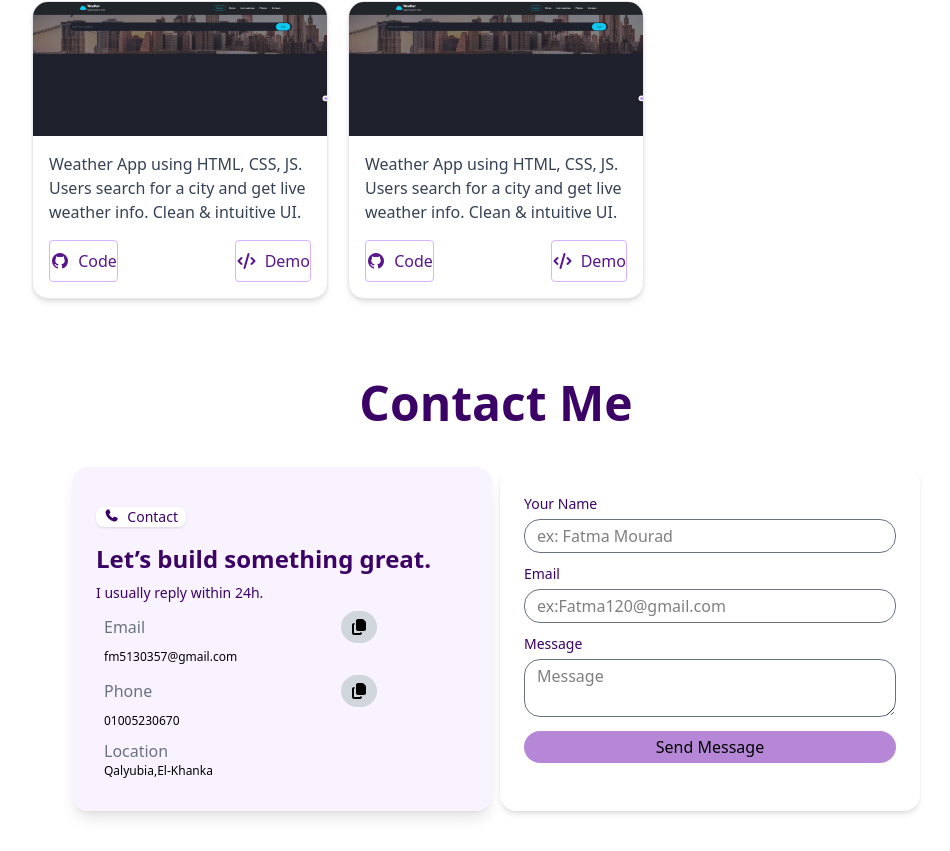
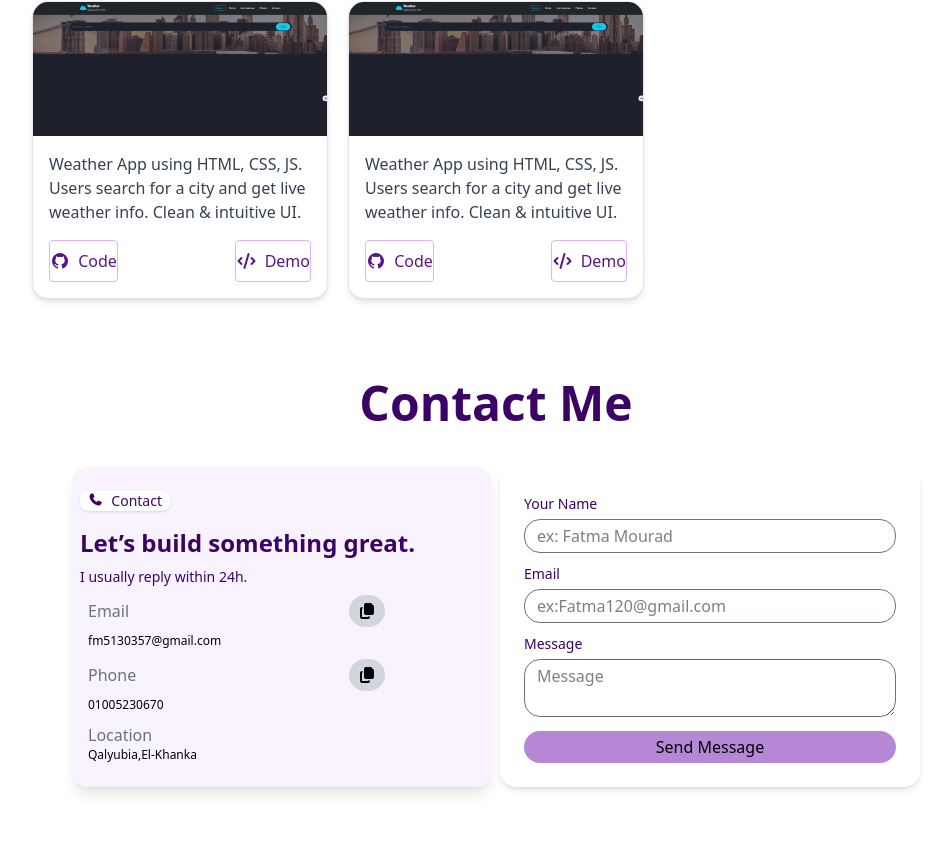
Before and after one commit to fatmamorad/Portfolio, a React (Vite) app: page / in a window 1280 px wide. Shown: the part 2365-3216 px from the top of the page, without its empty margins (144-1094 px from the left). After the commit the page ends 3192 px from the top, so only its background shows below. Built offline with nearby package versions, Linux system fonts and the light colour scheme.

Commit message:
last Update

```diff
--- a/src/Components/ContactMe/ContactMe.jsx
+++ b/src/Components/ContactMe/ContactMe.jsx
@@ -57,7 +57,7 @@ function ContactMe() {
             <p className=' text-3xl lg:text-5xl  text-center text-purple-950 font-bold'>Contact Me</p>
             <div className='grid p-10 grid-cols-12 gap-2 my'>
 
-                <div className='md:col-span-6 col-span-12 p-6 bg-purple-200/30 backdrop-blur-2xl shadow-lg rounded-2xl'>
+                <div className='md:col-span-6 col-span-12 p-2 bg-purple-200/30 backdrop-blur-2xl shadow-lg rounded-2xl'>
                        <div class="text-sm font-normal text-purple-950 flex items-center w-fit px-2  my-4   bg-white rounded-lg shadow-sm ">
 
                   <i className='fa fa-phone fa-sm me-2'></i>  Contact
```
